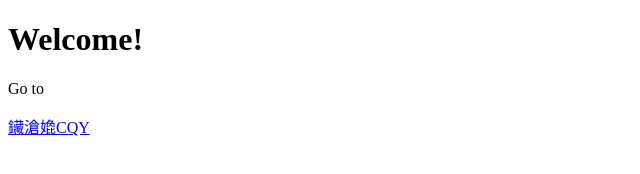
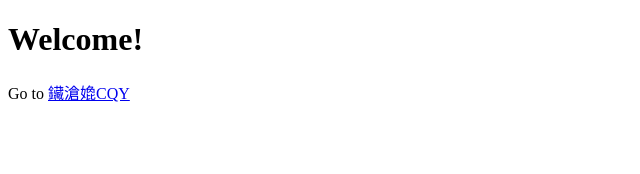
Before and after one commit to qzcf/sqrt-7-qhfz.github.io, a plain HTML site: page index.html in a window 1280 px wide. Shown: the whole page, without its empty margins (0-640 px from the left). Drawn offline with Linux system fonts and the light colour scheme.

Commit message:
Update index.html

```diff
--- a/index.html
+++ b/index.html
@@ -6,6 +6,6 @@
 </head>
 <body>
 <h1>Welcome!</h1>
-Go to <p><a href="CQY.html">膜拜CQY</a></p>
+<p>Go to <a href="CQY.html">膜拜CQY</a></p>
 </body>
 </html>
```
